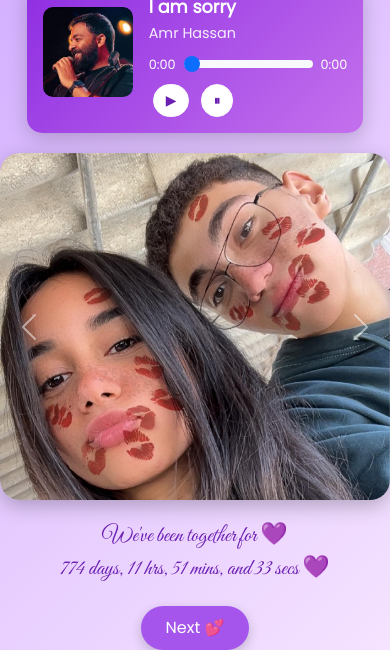
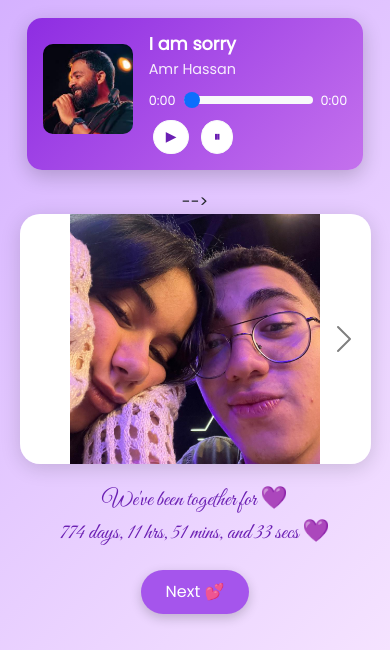
Before and after one commit to mo625826-cloud/Lola-Mahmoud, a plain HTML site: page memories.html in a window 390 px wide. Shown: the part 194-844 px from the top of the page. Drawn offline with nearby package versions, Linux system fonts and the light colour scheme.

Commit message:
Update memories.html

```diff
--- a/memories.html
+++ b/memories.html
@@ -247,82 +247,15 @@
     width: 100%;
   }
 }
-/* 🎠 Carousel ثابت الارتفاع */
-#memoriesCarousel {
-  width: 100%;
-  max-width: 400px;
-  height:max-content;
-  max-height: fit-content;
-  margin: 0 auto;
-  border-radius: 20px;
-  overflow: hidden;
-  box-shadow: 0 6px 20px rgba(0,0,0,0.25);
-}
-
-/* الصور بارتفاع ثابت */
-#memoriesCarousel .carousel-item img {
-  width: 100%;
-  height: 400px; /* ← ← هنا الارتفاع الثابت */
-  object-fit: cover; /* يمنع التشويه */
-  object-position: center;
-  transition: transform 0.4s ease;
-}
-
-/* تأثير بسيط أثناء الحركة */
-#memoriesCarousel .carousel-item.active img {
-  transform: scale(1);
-}
-#memoriesCarousel .carousel-item-next img,
-#memoriesCarousel .carousel-item-prev img {
-  transform: scale(1.05);
-}
-
-/* لو عايز نفس الارتفاع على الموبايل كمان */
-@media (max-width: 768px) {
-  #memoriesCarousel .carousel-item img {
-    height: 450px; /* يفضل تسيبه نفس الرقم عشان يفضل ثابت */
-  }
-}
-
-/* 📱 موبايلات صغيرة جدًا (320px - 400px) */
-@media (max-width: 400px) {
-  #memoriesCarousel .carousel-item {
-    height: 400px;
-  }
-}
-
-/* 📱 موبايلات متوسطة (401px - 576px) */
-@media (min-width: 401px) and (max-width: 576px) {
-  #memoriesCarousel .carousel-item {
-    height: 420px;
-  }
-}
-
-/* 📱 تابلت صغير (577px - 768px) */
-@media (min-width: 577px) and (max-width: 768px) {
-  #memoriesCarousel .carousel-item {
-    height: 450px;
-  }
-}
-
-/* 💻 لابتوب وشاشات متوسطة */
-@media (min-width: 769px) and (max-width: 1024px) {
-  #memoriesCarousel .carousel-item {
-    height: 500px;
-  }
-}
-
-/* 🖥️ شاشات كبيرة */
-@media (min-width: 1025px) {
-  #memoriesCarousel .carousel-item {
-    height: 550px;
-  }
-}
-@media (max-width: 768px) {
-    #memoriesCarousel .carousel-item img {
-        height: 393px;
-    }
-}
+.carousel img{
+      width:100%;
+      aspect-ratio:1/1;
+      object-fit:contain;
+      background:white;
+      border-radius:14px;
+    }ً
+    .carousel-control-prev,
+    .carousel-control-next{filter:invert(1);}
 
 
   </style>
@@ -379,36 +312,60 @@
 </div>
 
 
-<!-- Carousel -->
-<div id="memoriesCarousel" class="carousel slide animate__animated animate__fadeInUp" data-bs-ride="carousel">
+<!-- <div id="memoriesCarousel" class="carousel slide" data-bs-ride="carousel" aria-label="صور الذكريات">
   <div class="carousel-inner">
     <div class="carousel-item active">
-      <img src="media/memo/IMG_7699.JPG" class="d-block w-100 memory-img" alt="Memory 1" />
+      <div class="img-frame">
+        <img src="media/memo/IMG_7699.JPG" alt="Memory 1" />
+      </div>
     </div>
     <div class="carousel-item">
-      <img src="media/memo/IMG_7723.JPG" class="d-block w-100 memory-img" alt="Memory 2" />
+      <div class="img-frame">
+        <img src="media/memo/IMG_7723.JPG" alt="Memory 2" />
+      </div>
     </div>
     <div class="carousel-item">
-      <img src="media/memo/IMG_7724.JPG" class="d-block w-100 memory-img" alt="Memory 3" />
+      <div class="img-frame">
+        <img src="media/memo/IMG_7724.JPG" alt="Memory 3" />
+      </div>
     </div>
     <div class="carousel-item">
-      <img src="media/memo/IMG_7726.JPG" class="d-block w-100 memory-img" alt="Memory 4" />
+      <div class="img-frame">
+        <img src="media/memo/IMG_7726.JPG" alt="Memory 3" />
+      </div>
     </div>
     <div class="carousel-item">
-      <img src="media/memo/IMG_7727.JPG" class="d-block w-100 memory-img" alt="Memory 5" />
+      <div class="img-frame">
+        <img src="media/memo/IMG_7727.JPG" alt="Memory 3" />
+      </div>
     </div>
     <div class="carousel-item">
-      <img src="media/memo/IMG_7731.JPG" class="d-block w-100 memory-img" alt="Memory 5" />
+      <div class="img-frame">
+        <img src="media/memo/IMG_7730.JPG" alt="Memory 3" />
+      </div>
     </div>
     <div class="carousel-item">
-      <img src="media/memo/IMG_7732.JPG" class="d-block w-100 memory-img" alt="Memory 5" />
+      <div class="img-frame">
+        <img src="media/memo/IMG_7732.JPG" alt="Memory 3" />
+      </div>
     </div>
     <div class="carousel-item">
-      <img src="media/memo/IMG_7730.JPG" class="d-block w-100 memory-img" alt="Memory 5" />
+      <div class="img-frame">
+        <img src="media/memo/IMG_7731.JPG" alt="Memory 3" />
+      </div>
     </div>
-  </div>
+    <!-- أضف باقي الصور بنفس النمط -->
+  <!-- </div>
 
-  <button class="carousel-control-prev" type="button" data-bs-target="#memoriesCarousel" data-bs-slide="prev">
+  <button class="carousel-control-prev" type="button" data-bs-target="#memoriesCarousel" data-bs-slide="prev" aria-label="السابق">
+    <span class="carousel-control-prev-icon" aria-hidden="true"></span>
+  </button>
+  <button class="carousel-control-next" type="button" data-bs-target="#memoriesCarousel" data-bs-slide="next" aria-label="التالي">
+    <span class="carousel-control-next-icon" aria-hidden="true"></span>
+  </button>
+</div> --> -->
+
+  <!-- <button class="carousel-control-prev" type="button" data-bs-target="#memoriesCarousel" data-bs-slide="prev">
     <span class="carousel-control-prev-icon" aria-hidden="true"></span>
     <span class="visually-hidden">Previous</span>
   </button>
@@ -416,8 +373,27 @@
     <span class="carousel-control-next-icon" aria-hidden="true"></span>
     <span class="visually-hidden">Next</span>
   </button>
-</div>
+</div> -->
 
+<div id="carousel2" class="carousel slide" data-bs-ride="carousel">
+          <div class="carousel-inner">
+            <div class="carousel-item active"><img src="media\memo\IMG_7699.JPG" alt=""></div>
+            <div class="carousel-item active"><img src="media\memo\IMG_7723.JPG" alt=""></div>
+            <div class="carousel-item active"><img src="media\memo\IMG_7724.JPG" alt=""></div>
+            <div class="carousel-item active"><img src="media\memo\IMG_7726.JPG" alt=""></div>
+            <div class="carousel-item active"><img src="media\memo\IMG_7727.JPG" alt=""></div>
+            <div class="carousel-item active"><img src="media\memo\IMG_7730.JPG" alt=""></div>
+            <div class="carousel-item active"><img src="media\memo\IMG_7731.JPG" alt=""></div>
+            <div class="carousel-item active"><img src="media\memo\IMG_7732.JPG" alt=""></div>
+
+          </div>
+          <button class="carousel-control-prev" type="button" data-bs-target="#carousel2" data-bs-slide="prev">
+            <span class="carousel-control-prev-icon"></span>
+          </button>
+          <button class="carousel-control-next" type="button" data-bs-target="#carousel2" data-bs-slide="next">
+            <span class="carousel-control-next-icon"></span>
+          </button>
+        </div>
   <!-- Timer -->
   <div class="timer" id="loveTimer"></div>
 
```
